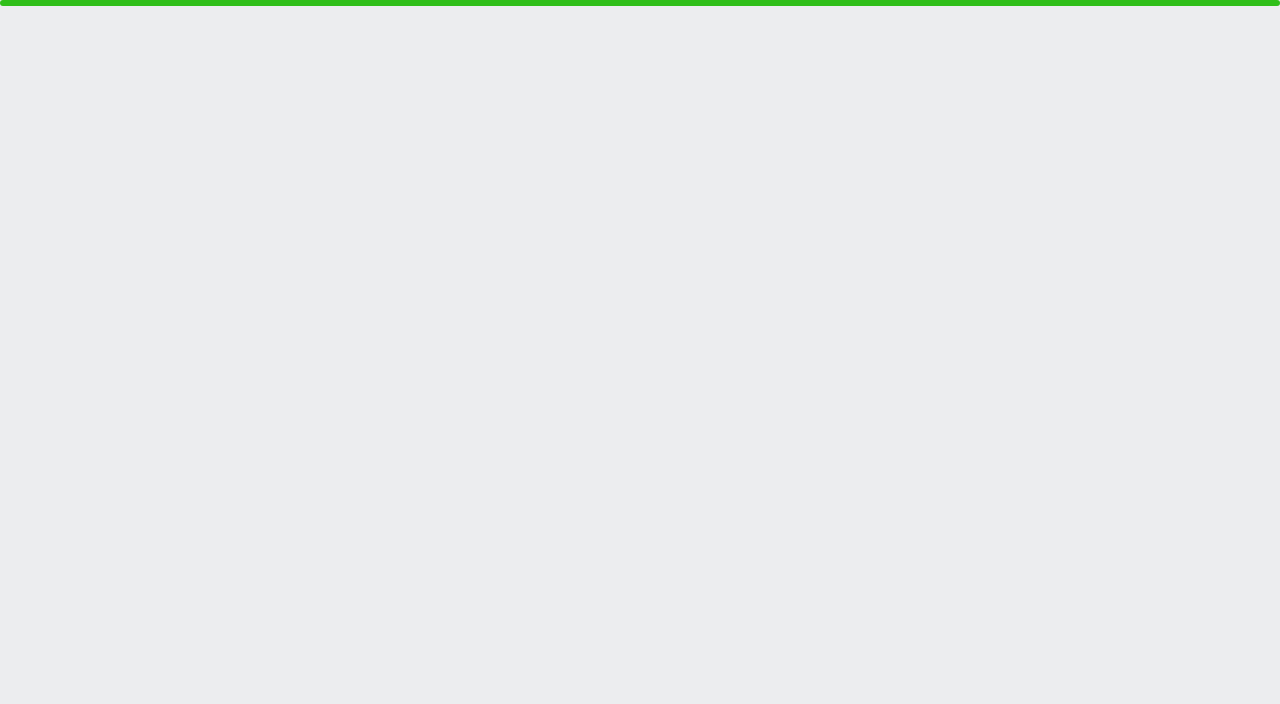
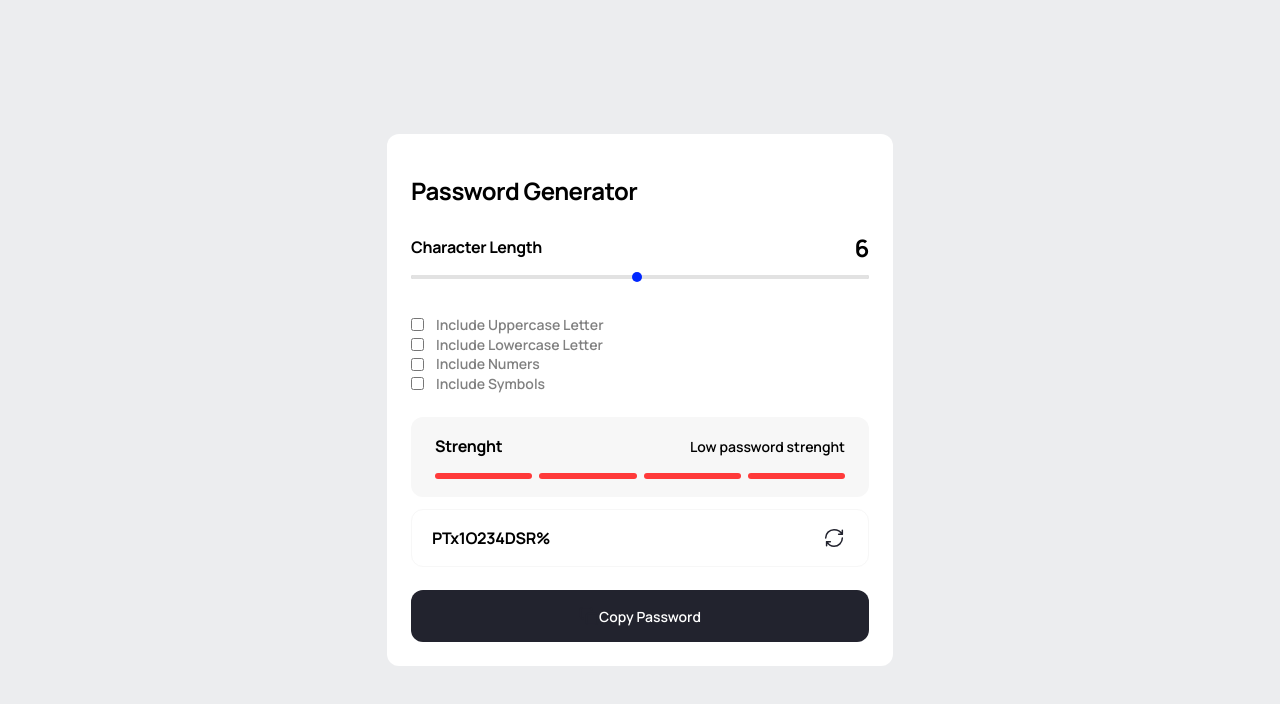
Before and after one commit to pawel-mirys/INVO_Password_Generator, a React (Vite) app: page / in a window 1280 px wide. Shown: the top 704 px of the page. Built offline with nearby package versions, Linux system fonts and the light colour scheme.

Commit message:
basic desktop style

```diff
--- a/src/global-components/Button/Button.module.scss
+++ b/src/global-components/Button/Button.module.scss
@@ -1,4 +1,7 @@
+@import '/src/global-styles/styles/mixins.scss';
+
 .button__primary {
+  width: 100%;
   padding: 16px 32px;
   background-color: var(--color-black);
   color: var(--color-white);
@@ -6,6 +9,7 @@
   outline: none;
   border-radius: 12px;
   cursor: pointer;
+  @include flex(center, center, row);
   &:hover {
     background-color: var(--button-hoover);
   }
--- a/src/global-styles/style.scss
+++ b/src/global-styles/style.scss
@@ -5,10 +5,6 @@
 @import 'styles/root.scss';
 @import 'styles/fonts.scss';
 @import 'styles/mixins.scss';
-
-* {
-  background-color: var(--canvas);
-}
 
 body {
   font-family: 'Manrope', sans-serif;
@@ -19,17 +15,23 @@ body {
 }
 
 h1 {
-  font-size: 16px;
-  font-weight: 600;
-  letter-spacing: 0.2;
-  line-height: 1.4;
+  font-size: 24px;
+  font-weight: 700;
+  line-height: 33px;
+  letter-spacing: -0.02em;
 }
 
 h2 {
-  font-size: 24px;
-  font-weight: 600;
-  letter-spacing: 0.2;
-  line-height: 1.4;
+  font-size: 16px;
+  font-weight: 700;
+  line-height: 22px;
+  letter-spacing: -0.02em;
+}
+
+h1,
+h2,
+p {
+  margin: 0;
 }
 
 button {
--- a/src/modules/Home/pages/HomePage/HomePage.module.scss
+++ b/src/modules/Home/pages/HomePage/HomePage.module.scss
@@ -1,2 +1,8 @@
+@import '/src/global-styles/styles/mixins.scss';
+
 .homePage {
+  @include flex(center, center, row);
+  width: 100%;
+  height: 100vh;
+  background-color: var(--canvas);
 }
--- a/src/modules/Home/pages/HomePage/HomePage.tsx
+++ b/src/modules/Home/pages/HomePage/HomePage.tsx
@@ -1,14 +1,12 @@
 import React from 'react';
 import styles from './HomePage.module.scss';
 
-import { StrenghtBar } from '@/modules/PasswordGenerator/components/StrenghtBar/StrenghtBar';
-
-
+import { Generator } from '@/modules/PasswordGenerator/components/Generator/Generator';
 
 export const HomePage = () => {
   return (
     <div className={styles.homePage}>
-      <StrenghtBar variant='strong'/>
+      <Generator />
     </div>
   );
 };
--- a/src/modules/PasswordGenerator/components/Generator/Generator.module.scss
+++ b/src/modules/PasswordGenerator/components/Generator/Generator.module.scss
@@ -0,0 +1,44 @@
+@import '/src/global-styles/styles/mixins.scss';
+
+.generatorContainer {
+  width: 458px;
+  height: auto;
+  padding: 0 24px;
+  background-color: var(--color-white);
+  border-radius: 12px;
+
+  .generatorHeader {
+    margin-top: 40px;
+  }
+
+  .rangeContainer {
+    margin-top: 24px;
+    .rangeContainerHeader {
+      @include flex(space-between, center, row);
+    }
+  }
+
+  .options {
+    margin-top: 32px;
+  }
+
+  .strenghtMeterContainer {
+    padding: 18px 24px;
+    margin-top: 24px;
+    background-color: var(--color-grey);
+    border-radius: 12px;
+
+    .strenghtMeterHeader {
+      @include flex(space-between, center, row);
+      flex-wrap: nowrap;
+    }
+    .strenghtMeter {
+      @include flex(center, center, row);
+      gap: 7px;
+      margin-top: 16px;
+    }
+  }
+  .copyButton {
+    margin: 23px 0 24px 0;
+  }
+}
--- a/src/modules/PasswordGenerator/components/Generator/Generator.tsx
+++ b/src/modules/PasswordGenerator/components/Generator/Generator.tsx
@@ -1,6 +1,58 @@
 import React from 'react';
 import styles from './Generator.module.scss';
+import { RangeSlider } from '../RangeSlider/RangeSlider';
+import { CheckBox } from '@/global-components/CheckBox/CheckBox';
+import { StrenghtBar } from '../StrenghtBar/StrenghtBar';
+import { PasswordOutput } from '../PasswordOutput/PasswordOutput';
+import { Button } from '@/global-components/Button/Button';
+import { Icon } from '@/global-components/Icon/Icon';
 
 export const Generator = () => {
-  return <div className={styles.generatorContainer}></div>;
+  return (
+    <div className={styles.generatorContainer}>
+      <h1 className={styles.generatorHeader}>Password Generator</h1>
+      <div className={styles.rangeContainer}>
+        <div className={styles.rangeContainerHeader}>
+          <h2>Character Length</h2>
+          <h1>6</h1>
+        </div>
+        <RangeSlider
+          minLength={4}
+          maxLength={16}
+          name='strenght'
+          id='strenght'
+        />
+      </div>
+      <div className={styles.options}>
+        <CheckBox
+          name='uppercase'
+          id='uppercase'
+          labelText='Include Uppercase Letter'
+        />
+        <CheckBox
+          name='lowercase'
+          id='lowercase'
+          labelText='Include Lowercase Letter'
+        />
+        <CheckBox name='numbers' id='numbers' labelText='Include Numers' />
+        <CheckBox name='symbols' id='symbols' labelText='Include Symbols' />
+      </div>
+      <div className={styles.strenghtMeterContainer}>
+        <div className={styles.strenghtMeterHeader}>
+          <h2>Strenght</h2>
+          <p>Low password strenght</p>
+        </div>
+        <div className={styles.strenghtMeter}>
+          <StrenghtBar variant='poor' />
+          <StrenghtBar variant='poor' />
+          <StrenghtBar variant='poor' />
+          <StrenghtBar variant='poor' />
+        </div>
+      </div>
+      <PasswordOutput />
+      <Button className={styles.copyButton} variant='primary'>
+        <Icon name='copy' size={20} /> Copy Password
+      </Button>
+    </div>
+  );
 };
--- a/src/modules/PasswordGenerator/components/PasswordOutput/PasswordOutput.module.scss
+++ b/src/modules/PasswordGenerator/components/PasswordOutput/PasswordOutput.module.scss
@@ -2,8 +2,7 @@
 
 .passwordOutput {
   @include flex(space-between, center, row);
-
-  width: 200px;
+  margin-top: 12px;
   padding: 17px 24px 17px 20px;
   font-size: 16px;
   font-weight: 700;
--- a/src/modules/PasswordGenerator/components/PasswordOutput/PasswordOutput.tsx
+++ b/src/modules/PasswordGenerator/components/PasswordOutput/PasswordOutput.tsx
@@ -5,8 +5,8 @@ import { Button } from '@/global-components/Button/Button';
 import { Icon } from '@/global-components/Icon/Icon';
 
 type PasswordOutputProps = {
-  value: string;
-  className: string;
+  value?: string;
+  className?: string;
 };
 
 export const PasswordOutput = ({ value, className }: PasswordOutputProps) => {
--- a/src/modules/PasswordGenerator/components/StrenghtBar/StrenghtBar.module.scss
+++ b/src/modules/PasswordGenerator/components/StrenghtBar/StrenghtBar.module.scss
@@ -1,9 +1,13 @@
 .strenghtBar {
-  width: auto;
+  flex: 1;
   height: 6px;
-  background-color: var(--strenght-bar-default);
   border-radius: 12px;
 }
+
+.strenghtBar__default {
+  background-color: var(--strenght-bar-default);
+}
+
 .strenghtBar__poor {
   background-color: var(--color-red);
 }
--- a/src/modules/PasswordGenerator/components/StrenghtBar/StrenghtBar.tsx
+++ b/src/modules/PasswordGenerator/components/StrenghtBar/StrenghtBar.tsx
@@ -3,16 +3,17 @@ import styles from './StrenghtBar.module.scss';
 import clsx from 'clsx';
 
 const strenghtBarVariant = {
+  default: styles.strnghtBar__default,
   poor: styles.strenghtBar__poor,
   weak: styles.strenghtBar__weak,
   strong: styles.strenghtBar__strong,
 };
 
 type StrenghtBarProps = {
-  variant: keyof typeof strenghtBarVariant;
+  variant?: keyof typeof strenghtBarVariant;
 };
 
-export const StrenghtBar = ({ variant }: StrenghtBarProps) => {
+export const StrenghtBar = ({ variant = 'default' }: StrenghtBarProps) => {
   return (
     <div
       className={clsx(
```
